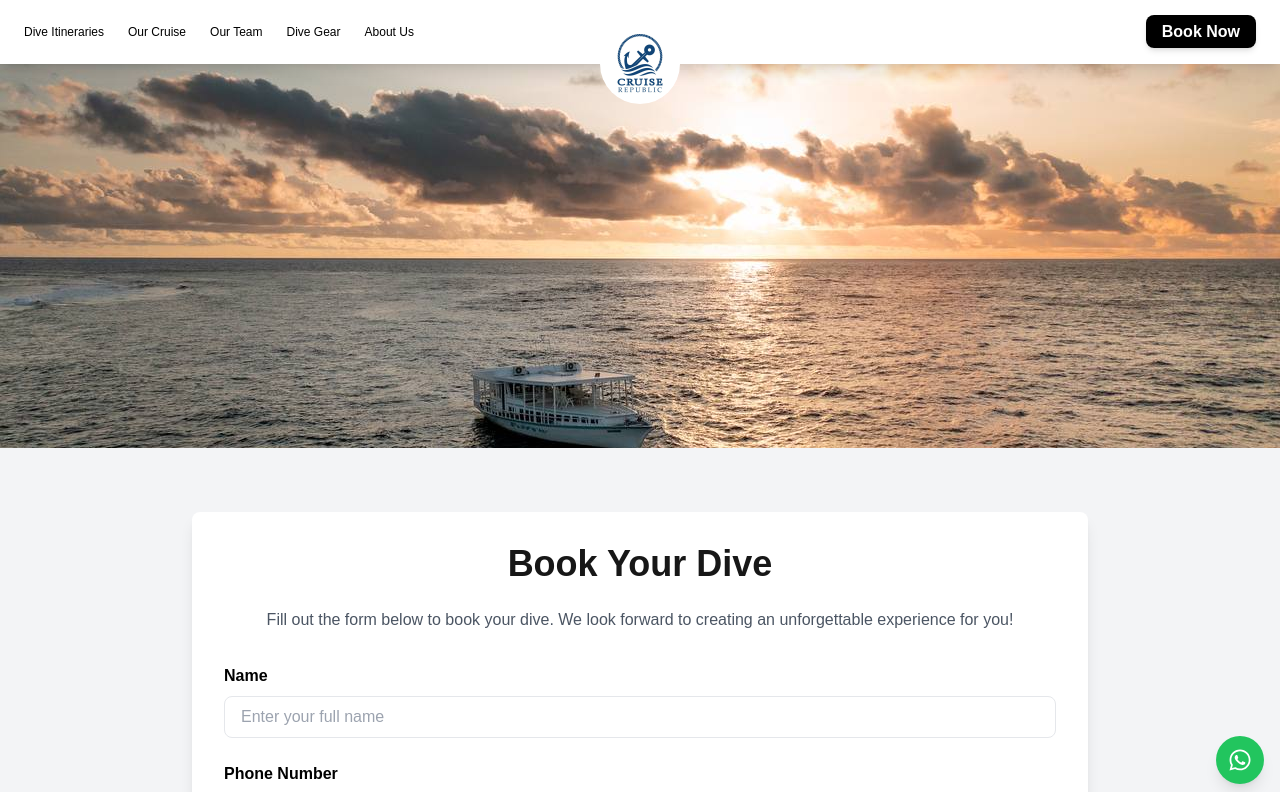
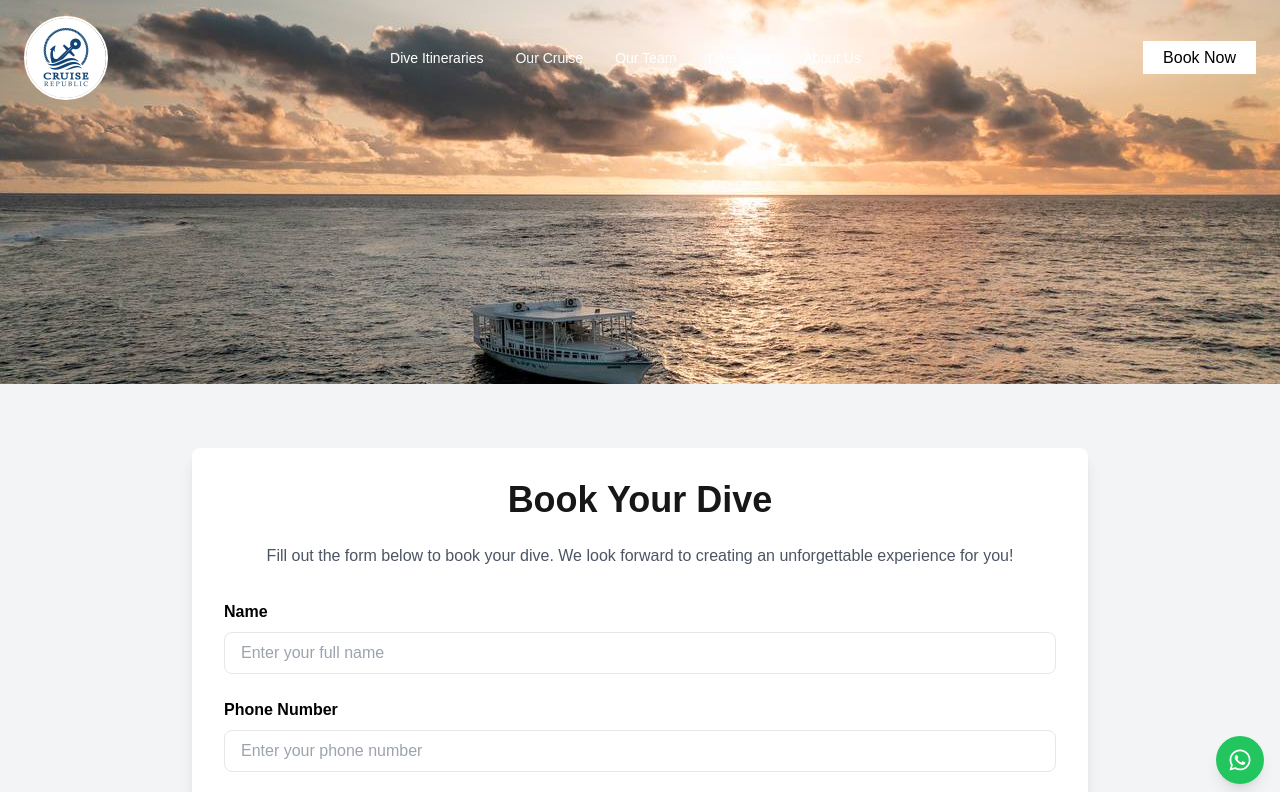
Before and after one commit to mouus/zaff-travel, a Next.js app: page /book in a window 1280 px wide. Shown: the top 792 px of the page. Built offline with nearby package versions, Linux system fonts and the light colour scheme.

Commit message:
navbar redesign

```diff
--- a/components/Navbar.jsx
+++ b/components/Navbar.jsx
@@ -1,85 +1,180 @@
 'use client'
 import Link from 'next/link'
-import React, { useState } from 'react'
+import React, { useState, useEffect } from 'react'
+import { FaBars, FaTimes } from 'react-icons/fa'
+import Image from 'next/image'
 
 function Navbar() {
   const [menuOpen, setMenuOpen] = useState(false)
+  const [scrolled, setScrolled] = useState(false)
+
+  // Handle scroll effect
+  useEffect(() => {
+    const handleScroll = () => {
+      if (window.scrollY > 50) {
+        setScrolled(true)
+      } else {
+        setScrolled(false)
+      }
+    }
+
+    window.addEventListener('scroll', handleScroll)
+    return () => {
+      window.removeEventListener('scroll', handleScroll)
+    }
+  }, [])
 
   return (
-    <header className="bg-white text-black shadow-lg sticky top-0 z-50">
-      <nav className="relative py-5 px-6 max-w-7xl mx-auto bg-white">
-        {/* Nav links and buttons */}
-        <div className="flex justify-between items-center">
-          <div className="hidden md:flex gap-6">
-            <Link href="/dive-itineraries" className="hover:underline transition text-xs">
+    <header className={`fixed top-0 left-0 right-0 z-50 transition-all duration-300 ${
+      scrolled ? 'bg-white shadow-md py-2' : 'bg-transparent py-4'
+    }`}>
+      <div className="max-w-7xl mx-auto px-4 sm:px-6">
+        <nav className="relative flex items-center justify-between">
+          {/* Logo */}
+          <div className="flex-shrink-0 z-10">
+            <Link href="/" className="block">
+              <div className={`relative overflow-hidden rounded-full border-2 ${
+                scrolled ? 'border-white' : 'border-white'
+              } transition-all duration-300`}>
+                <Image
+                  src="/logo.jpg"
+                  alt="Cruise Republic"
+                  width={scrolled ? 60 : 80}
+                  height={scrolled ? 60 : 80}
+                  className="transition-all duration-300"
+                />
+              </div>
+            </Link>
+          </div>
+
+          {/* Desktop Navigation */}
+          <div className={`hidden md:flex items-center space-x-8 ${
+            scrolled ? 'text-black' : 'text-white'
+          }`}>
+            <Link
+              href="/dive-itineraries"
+              className="text-sm font-medium hover:opacity-80 transition-opacity"
+            >
               Dive Itineraries
             </Link>
-            <Link href="/our-cruise" className="hover:underline transition text-xs">
+            <Link
+              href="/our-cruise"
+              className="text-sm font-medium hover:opacity-80 transition-opacity"
+            >
               Our Cruise
             </Link>
-            <Link href="/our-team" className="hover:underline transition text-xs">
+            <Link
+              href="/our-team"
+              className="text-sm font-medium hover:opacity-80 transition-opacity"
+            >
               Our Team
             </Link>
-          <Link href="/dive-gear" className="hover:underline transition text-xs">
+            <Link
+              href="/dive-gear"
+              className="text-sm font-medium hover:opacity-80 transition-opacity"
+            >
               Dive Gear
             </Link>
-            <Link href="/about-us" className="hover:underline transition text-xs">
+            <Link
+              href="/about-us"
+              className="text-sm font-medium hover:opacity-80 transition-opacity"
+            >
               About Us
             </Link>
+          </div>
 
-          </div>
+          {/* Book Now Button */}
           <div className="hidden md:block">
             <Link
               href="/book"
-              className="bg-black text-white font-bold py-2 px-4 rounded-lg shadow-md hover:bg-gray-900  transition"
+              className={`${
+                scrolled
+                  ? 'bg-black text-white hover:bg-gray-800'
+                  : 'bg-white text-black hover:bg-gray-100'
+              } px-5 py-2 rounded-none font-medium transition-colors duration-300`}
             >
               Book Now
             </Link>
           </div>
 
-          {/* For mobile, wrap the burger icon in a flex container that pushes it to the right */}
-          <div className="md:hidden flex-1 flex justify-end">
-            <button onClick={() => setMenuOpen(!menuOpen)} className="text-black focus:outline-none">
-              ☰
+          {/* Mobile Menu Button */}
+          <div className="md:hidden">
+            <button
+              onClick={() => setMenuOpen(!menuOpen)}
+              className={`p-2 focus:outline-none ${
+                scrolled ? 'text-black' : 'text-white'
+              }`}
+              aria-label={menuOpen ? "Close menu" : "Open menu"}
+            >
+              {menuOpen ? <FaTimes size={24} /> : <FaBars size={24} />}
             </button>
           </div>
+        </nav>
       </div>
 
-        {/* Absolutely positioned logo */}
-        <div className="absolute left-1/2 top-full transform -translate-x-1/2 -translate-y-1/2">
-          <Link href="/">
-            <img src="logo.jpg" alt="Cruise Republic" className="w-20 h-20 rounded-full" />
+      {/* Mobile Menu */}
+      <div className={`
+        fixed inset-0 bg-black bg-opacity-95 z-40 transform transition-transform duration-300 ease-in-out
+        ${menuOpen ? 'translate-x-0' : 'translate-x-full'}
+        md:hidden
+      `}>
+        <div className="flex flex-col h-full pt-20 px-6">
+          <div className="flex flex-col space-y-6 text-center">
+            <Link
+              href="/"
+              className="text-white text-xl font-medium hover:text-gray-300 transition-colors"
+              onClick={() => setMenuOpen(false)}
+            >
+              Home
+            </Link>
+            <Link
+              href="/dive-itineraries"
+              className="text-white text-xl font-medium hover:text-gray-300 transition-colors"
+              onClick={() => setMenuOpen(false)}
+            >
+              Dive Itineraries
+            </Link>
+            <Link
+              href="/our-cruise"
+              className="text-white text-xl font-medium hover:text-gray-300 transition-colors"
+              onClick={() => setMenuOpen(false)}
+            >
+              Our Cruise
+            </Link>
+            <Link
+              href="/our-team"
+              className="text-white text-xl font-medium hover:text-gray-300 transition-colors"
+              onClick={() => setMenuOpen(false)}
+            >
+              Our Team
+            </Link>
+            <Link
+              href="/dive-gear"
+              className="text-white text-xl font-medium hover:text-gray-300 transition-colors"
+              onClick={() => setMenuOpen(false)}
+            >
+              Dive Gear
+            </Link>
+            <Link
+              href="/about-us"
+              className="text-white text-xl font-medium hover:text-gray-300 transition-colors"
+              onClick={() => setMenuOpen(false)}
+            >
+              About Us
             </Link>
           </div>
-      </nav>
 
-      {/* Mobile Menu */}
-      {menuOpen && (
-        <div className="md:hidden bg-black text-white flex flex-col gap-4 p-4">
-          <Link href="/dive-itineraries" className="hover:underline transition text-lg">
-            Dive Itineraries
-          </Link>
-          <Link href="/our-cruise" className="hover:underline transition text-lg">
-            Our Cruise
-          </Link>
-          <Link href="/our-team" className="hover:underline transition text-lg">
-            Our Team
-          </Link>
-          <Link href="/dive-gear" className="hover:underline transition text-lg">
-            Dive Gear
-          </Link>
-          <Link href="/about-us" className="hover:underline transition text-lg">
-            About Us
-          </Link>
-
+          <div className="mt-auto mb-10 text-center">
             <Link
               href="/book"
-            className="bg-white text-black font-bold py-2 px-4 rounded-lg shadow-md hover:bg-gray-200 transition"
+              className="inline-block bg-white text-black font-medium px-8 py-3 hover:bg-gray-200 transition-colors"
+              onClick={() => setMenuOpen(false)}
             >
               Book Now
             </Link>
           </div>
-      )}
+        </div>
+      </div>
     </header>
   )
 }
```
Lines whose indentation alone changed are shown as unchanged.
